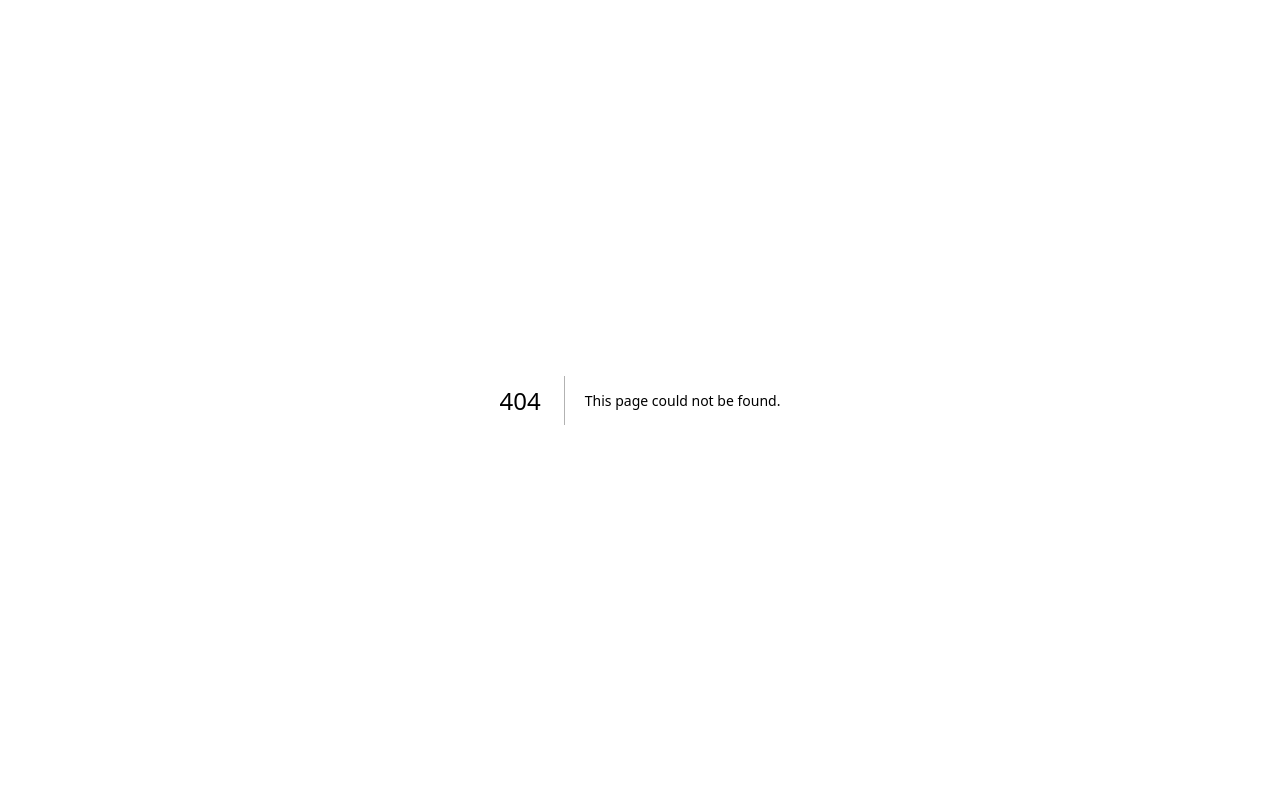
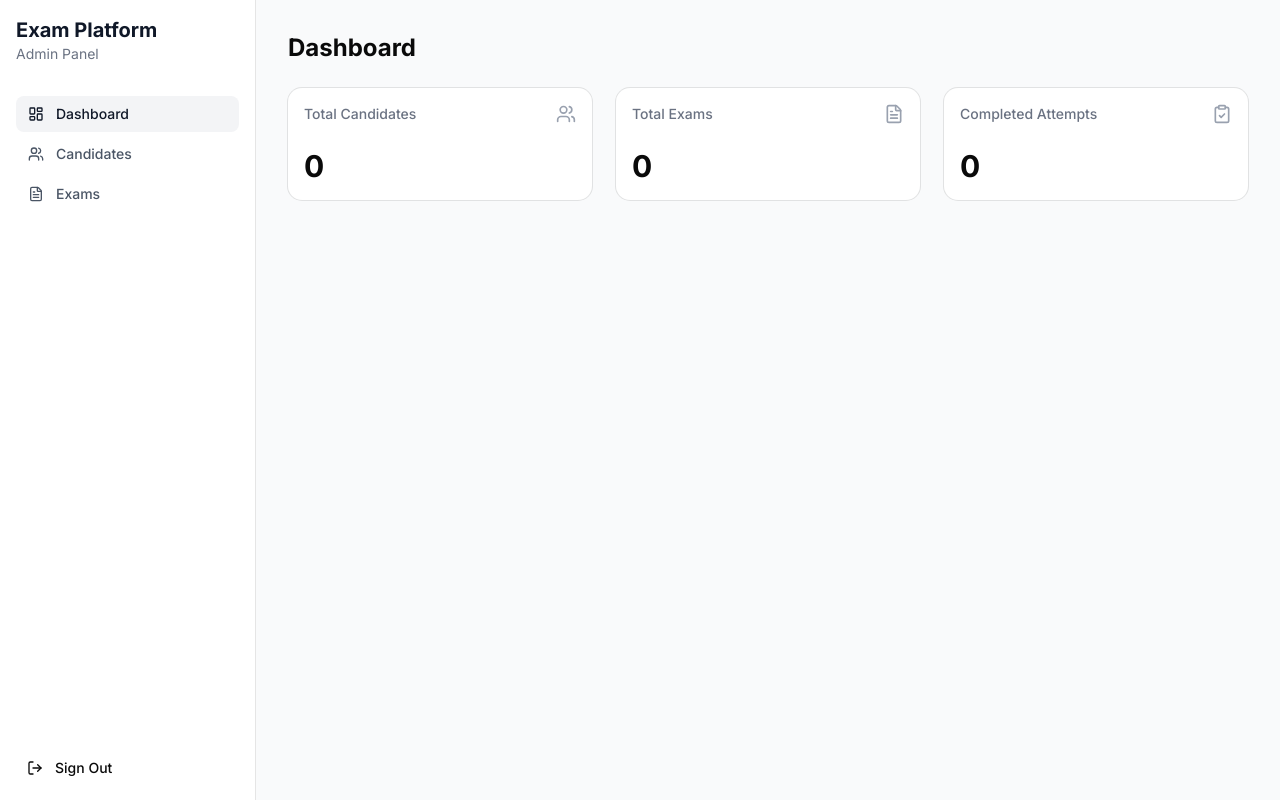
Before and after one commit to voraparth91/online-test, a Next.js app: page /admin/dashboard in a window 1280 px wide. Before the commit this address had no page. Built offline with nearby package versions, Linux system fonts and the light colour scheme; no server answers; the database is empty.

Commit message:
feat: add admin layout, sidebar navigation, and dashboard

```diff
--- /dev/null
+++ b/src/app/admin/dashboard/page.tsx
@@ -0,0 +1,62 @@
+import { createClient } from "@/lib/supabase/server";
+import { Card, CardContent, CardHeader, CardTitle } from "@/components/ui/card";
+import { Users, FileText, ClipboardCheck } from "lucide-react";
+
+export default async function AdminDashboard() {
+  const supabase = await createClient();
+
+  const [
+    { count: candidateCount },
+    { count: examCount },
+    { count: attemptCount },
+  ] = await Promise.all([
+    supabase
+      .from("profiles")
+      .select("*", { count: "exact", head: true })
+      .eq("role", "candidate"),
+    supabase.from("exams").select("*", { count: "exact", head: true }),
+    supabase
+      .from("exam_attempts")
+      .select("*", { count: "exact", head: true })
+      .not("submitted_at", "is", null),
+  ]);
+
+  const stats = [
+    {
+      label: "Total Candidates",
+      value: candidateCount ?? 0,
+      icon: Users,
+    },
+    {
+      label: "Total Exams",
+      value: examCount ?? 0,
+      icon: FileText,
+    },
+    {
+      label: "Completed Attempts",
+      value: attemptCount ?? 0,
+      icon: ClipboardCheck,
+    },
+  ];
+
+  return (
+    <div>
+      <h1 className="text-2xl font-bold mb-6">Dashboard</h1>
+      <div className="grid grid-cols-1 md:grid-cols-3 gap-6">
+        {stats.map((stat) => (
+          <Card key={stat.label}>
+            <CardHeader className="flex flex-row items-center justify-between pb-2">
+              <CardTitle className="text-sm font-medium text-gray-500">
+                {stat.label}
+              </CardTitle>
+              <stat.icon className="h-5 w-5 text-gray-400" />
+            </CardHeader>
+            <CardContent>
+              <div className="text-3xl font-bold">{stat.value}</div>
+            </CardContent>
+          </Card>
+        ))}
+      </div>
+    </div>
+  );
+}
--- /dev/null
+++ b/src/app/admin/layout.tsx
@@ -0,0 +1,14 @@
+import { AdminSidebar } from "@/components/admin-sidebar";
+
+export default function AdminLayout({
+  children,
+}: {
+  children: React.ReactNode;
+}) {
+  return (
+    <div className="flex min-h-screen bg-gray-50">
+      <AdminSidebar />
+      <main className="flex-1 p-8">{children}</main>
+    </div>
+  );
+}
--- /dev/null
+++ b/src/components/admin-sidebar.tsx
@@ -0,0 +1,51 @@
+"use client";
+
+import Link from "next/link";
+import { usePathname } from "next/navigation";
+import { LayoutDashboard, Users, FileText, LogOut } from "lucide-react";
+import { Button } from "@/components/ui/button";
+import { logout } from "@/actions/auth";
+
+const navItems = [
+  { href: "/admin/dashboard", label: "Dashboard", icon: LayoutDashboard },
+  { href: "/admin/candidates", label: "Candidates", icon: Users },
+  { href: "/admin/exams", label: "Exams", icon: FileText },
+];
+
+export function AdminSidebar() {
+  const pathname = usePathname();
+
+  return (
+    <aside className="w-64 bg-white border-r min-h-screen p-4 flex flex-col">
+      <div className="mb-8">
+        <h1 className="text-xl font-bold text-gray-900">Exam Platform</h1>
+        <p className="text-sm text-gray-500">Admin Panel</p>
+      </div>
+      <nav className="flex-1 space-y-1">
+        {navItems.map((item) => {
+          const isActive = pathname.startsWith(item.href);
+          return (
+            <Link
+              key={item.href}
+              href={item.href}
+              className={`flex items-center gap-3 px-3 py-2 rounded-md text-sm font-medium transition-colors ${
+                isActive
+                  ? "bg-gray-100 text-gray-900"
+                  : "text-gray-600 hover:bg-gray-50 hover:text-gray-900"
+              }`}
+            >
+              <item.icon className="h-4 w-4" />
+              {item.label}
+            </Link>
+          );
+        })}
+      </nav>
+      <form action={logout}>
+        <Button variant="ghost" className="w-full justify-start gap-3" type="submit">
+          <LogOut className="h-4 w-4" />
+          Sign Out
+        </Button>
+      </form>
+    </aside>
+  );
+}
```
